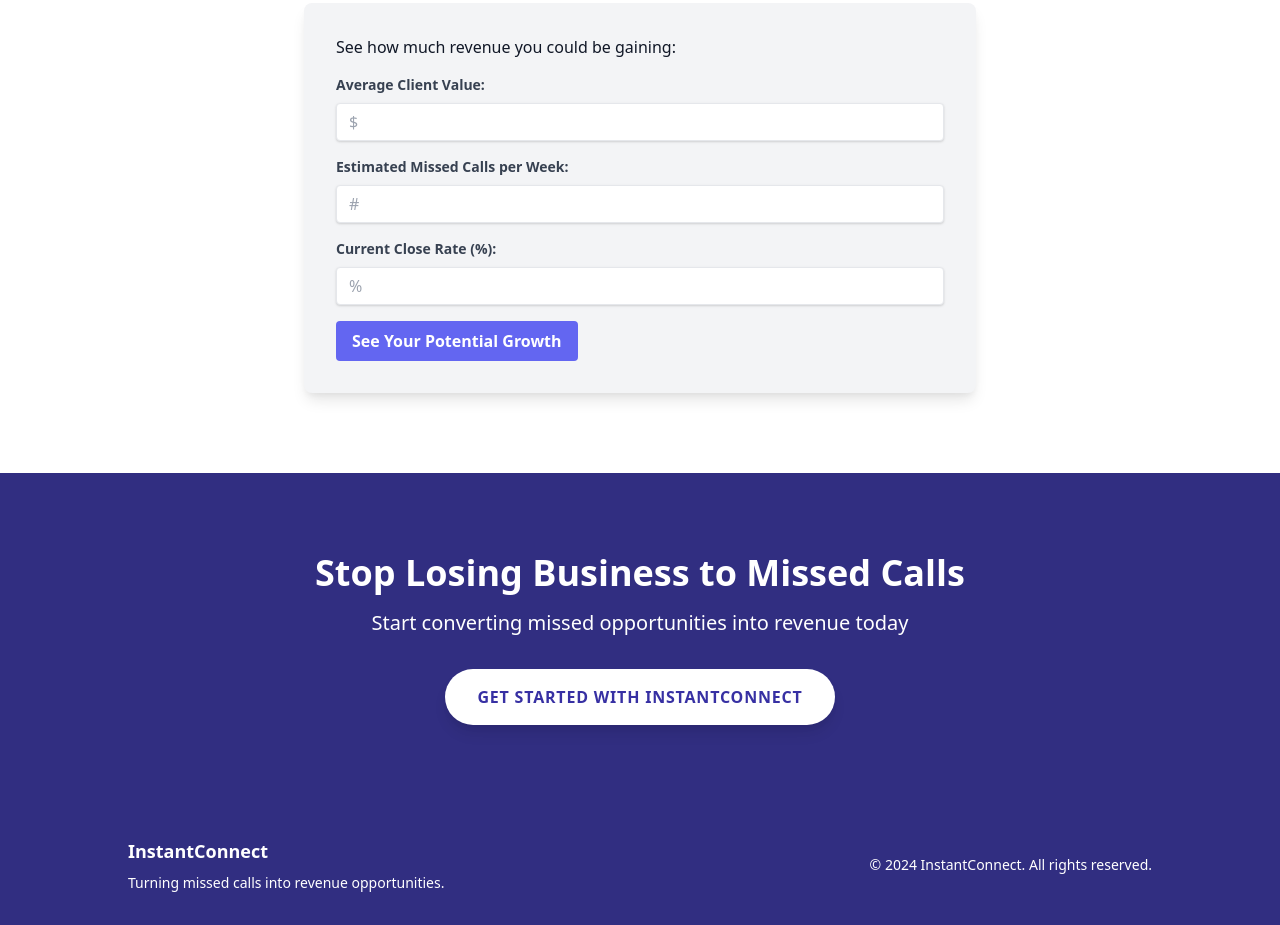
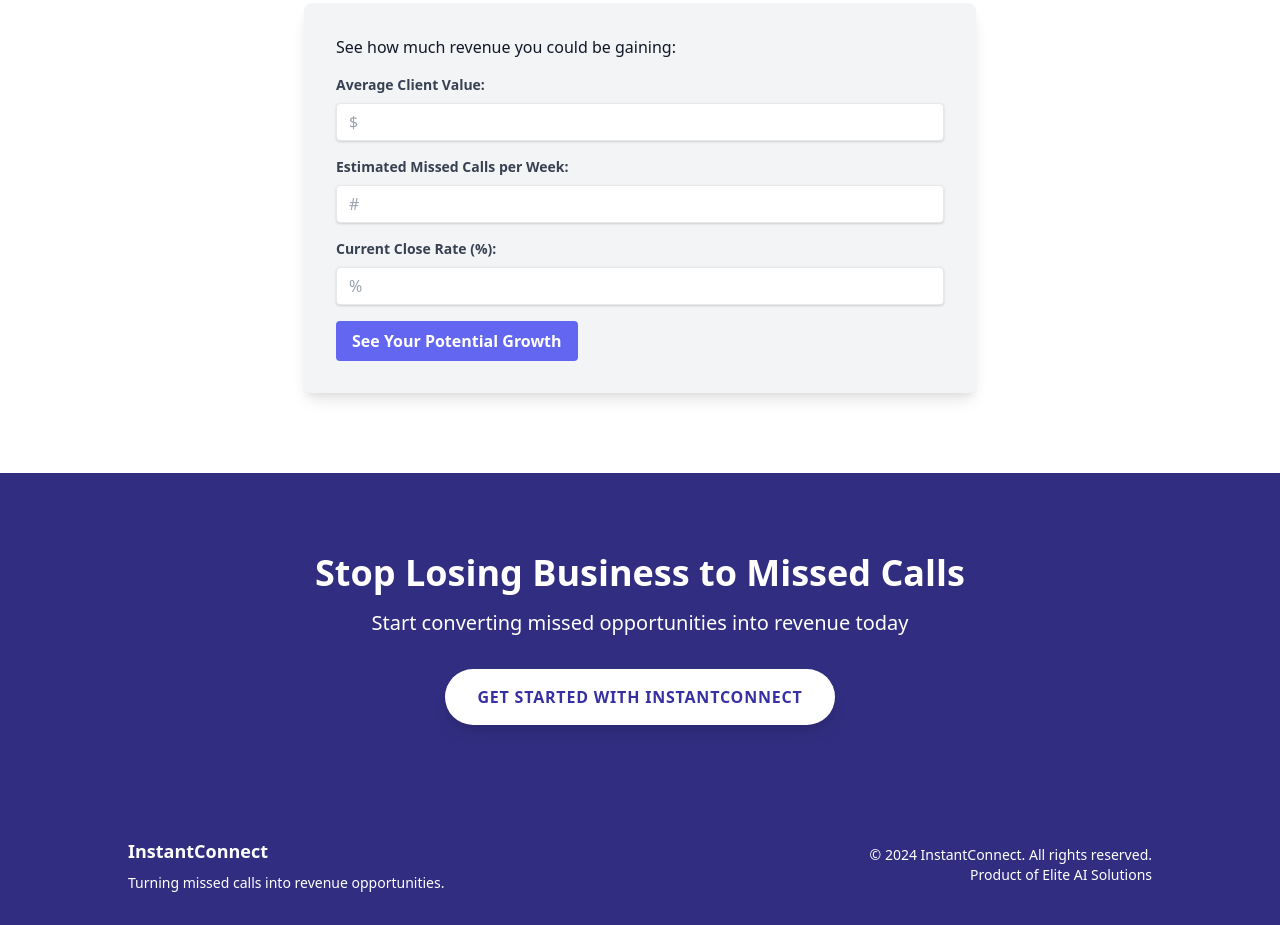
Before and after one commit to APP-EAS/ic-landing, a plain HTML site: page index.html in a window 1280 px wide. Shown: the part 2061-2986 px from the top of the page. Drawn offline with nearby package versions, Linux system fonts and the light colour scheme.

Commit message:
Update index.html

```diff
--- a/index.html
+++ b/index.html
@@ -185,6 +185,7 @@
                 </div>
                 <div class="w-full md:w-1/2 text-center md:text-right">
                     <p class="text-sm">&copy; 2024 InstantConnect. All rights reserved.</p>
+                    <p class="text-sm">Product of Elite AI Solutions</p>
                 </div>
             </div>
         </div>
```
